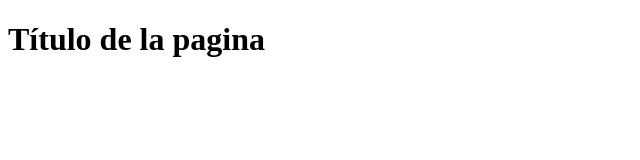
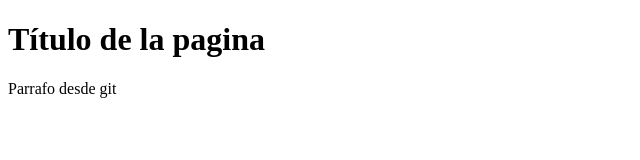
Before and after one commit to juancamilofonsecapedraza/Poyectopruebagit1, a plain HTML site: page index.html in a window 1280 px wide. Shown: the whole page, without its empty margins (0-640 px from the left). Drawn offline with Linux system fonts and the light colour scheme.

Commit message:
Update index.html

```diff
--- a/index.html
+++ b/index.html
@@ -8,6 +8,6 @@
 </head>
 <body>
     <h1>Título de la pagina</h1>
-
+    <p>Parrafo desde git</p>
 </body>
 </html>
```
